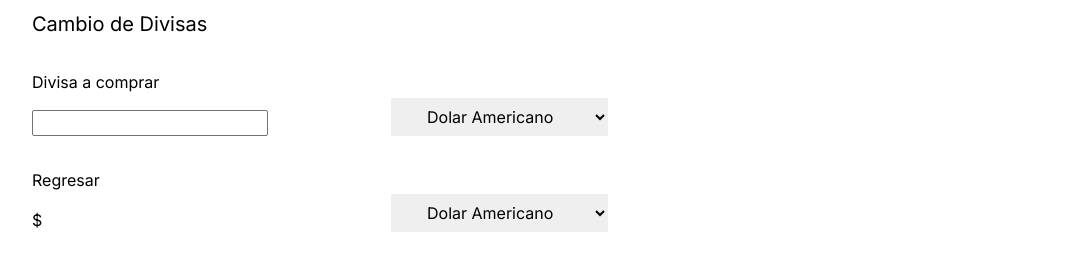
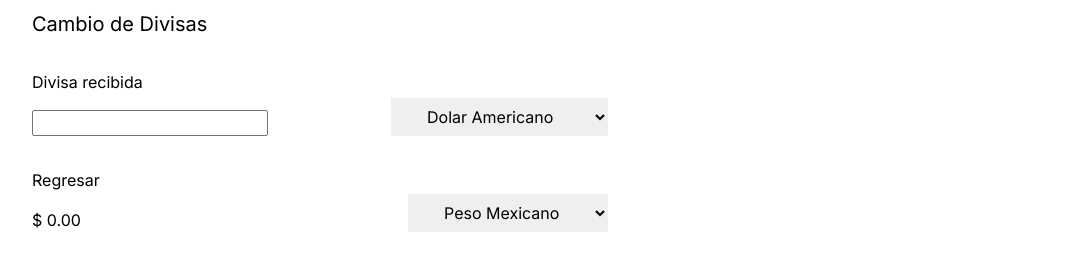
Before and after one commit to Wichosu/sistema_bancario, a Next.js app: page /operaciones/divisas in a window 1280 px wide. Shown: the part 122-400 px from the top of the page, without its empty margins (96-1183 px from the left). Built offline with nearby package versions, Linux system fonts and the light colour scheme.

Commit message:
Coin Exchange working

```diff
--- a/app/operaciones/divisas/page.tsx
+++ b/app/operaciones/divisas/page.tsx
@@ -1,23 +1,41 @@
+"use client"
 import Footer from "@/components/Footer";
 import Subtitle from "@/components/Subtitle";
 import { coins } from "@/lib/coins";
+import { useRef, useState } from "react";
 
 export default function Page(){
+  const amount = useRef<HTMLInputElement>(null)
+  const coinIn = useRef<HTMLSelectElement>(null)
+  const [exchange, setExchange] = useState<number>(0)
+
+  const handleExchange = () => {
+    if(coinIn.current?.value === undefined || amount.current?.value === undefined) {
+      throw new Error('A value is undefined')
+    }
+
+    setExchange(+amount.current?.value / +coinIn.current?.value)
+  }
+
   return(
     <>
       <Subtitle subtitle="Cambio de Divisas" />
       <form className="grid gap-8">
         <div className="flex max-w-xl justify-between">
           <div className="grid gap-4">
-            <label htmlFor="divisa">Divisa a comprar</label>
+            <label htmlFor="divisa">Divisa recibida</label>
             <input
               id="divisa"
               name="divisa"
               type="number"
-              className="border border-neutral-500 rounded-sm"
+              className="border border-neutral-500 rounded-sm invalid:border-red-500
+                focus:border-blue-500 focus:outline-none focus:invalid:border-red-500"
+              ref={amount}
+              onChange={handleExchange}
+              pattern="\d"
             />
           </div>
-          <select className="px-8 py-2 h-fit self-end">
+          <select className="px-8 py-2 h-fit self-end" ref={coinIn} onChange={handleExchange}>
             {
               coins.map((coin, key) => (
                 <option key={key} value={coin.value}>{ coin.name }</option>
@@ -28,14 +46,10 @@ export default function Page(){
         <div className="flex max-w-xl justify-between">
           <div className="grid gap-4">
             <p>Regresar</p>
-            <p>$</p>
+            <p>$ { exchange.toFixed(2) }</p>
           </div>
           <select className="px-8 py-2 h-fit self-end">
-            {
-              coins.map((coin, key) => (
-                <option key={key} value={coin.value}>{ coin.name }</option>
-              ))
-            }
+            <option>Peso Mexicano</option>
           </select>
         </div>
         <Footer />
```
